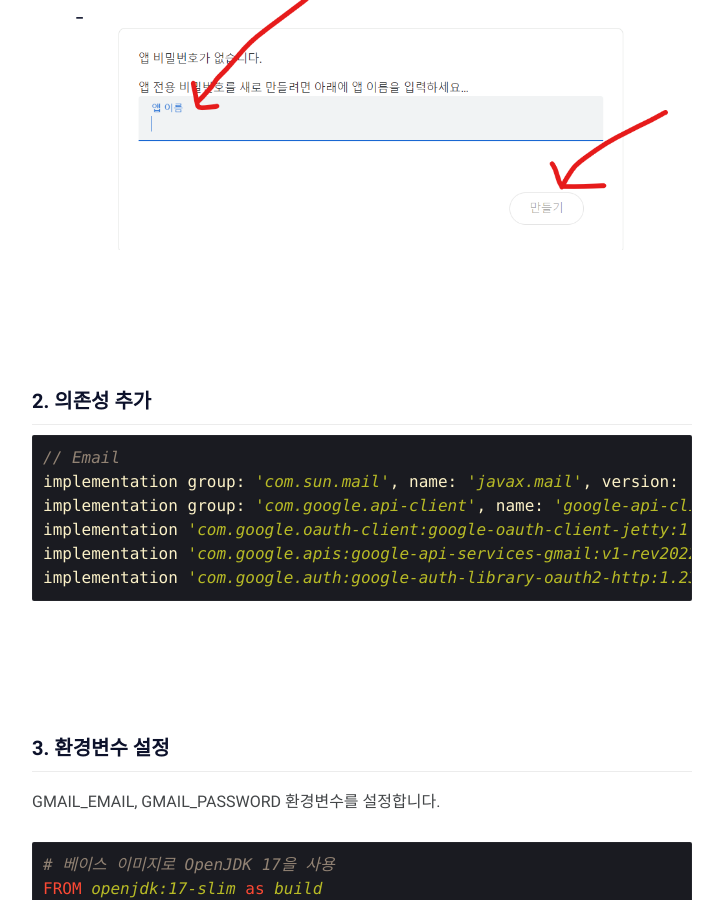
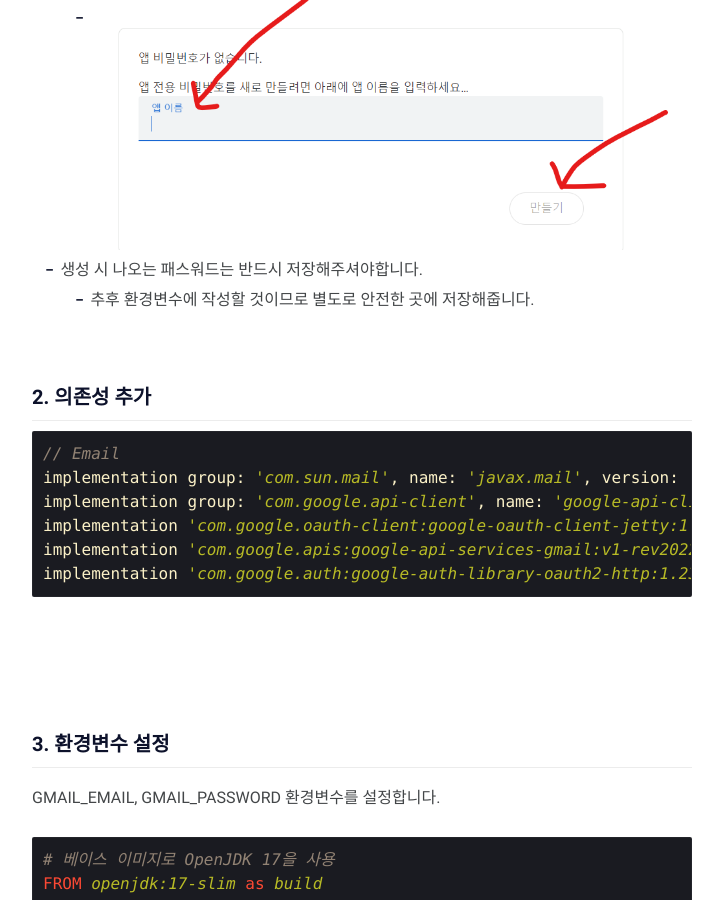
Before and after one commit to jd6186/jd6186.github.io, a Jekyll site: the page built from _posts/BackEnd/Java/2024-05-01-GmailSend.md, in a window 1280 px wide and 900 px high, scrolled down 1632 px. Shown: the whole window, without its empty margins (278-1001 px from the left). Built offline with Jekyll 4.4.1, drawn with Linux system fonts in a browser that asks for light colours; comment, search, counter and statistics services are not loaded.

Commit message:
[Source Update] 문구 추가

```diff
--- a/_posts/BackEnd/Java/2024-05-01-GmailSend.md
+++ b/_posts/BackEnd/Java/2024-05-01-GmailSend.md
@@ -19,7 +19,8 @@ tags: [BackEnd JAVA GMAIL EMAIL]
   * <img src="../../../assets/img/BackEnd/Java/2024-05-01-GmailSend/2.png"  alt="2"/>
 * 앱을 생성해줍니다.
   * <img src="../../../assets/img/BackEnd/Java/2024-05-01-GmailSend/3.png"  alt="3"/>
-
+* 생성 시 나오는 패스워드는 반드시 저장해주셔야합니다.
+  * 추후 환경변수에 작성할 것이므로 별도로 안전한 곳에 저장해줍니다.
 <br/><br/>
 
 ### 2. 의존성 추가
```
